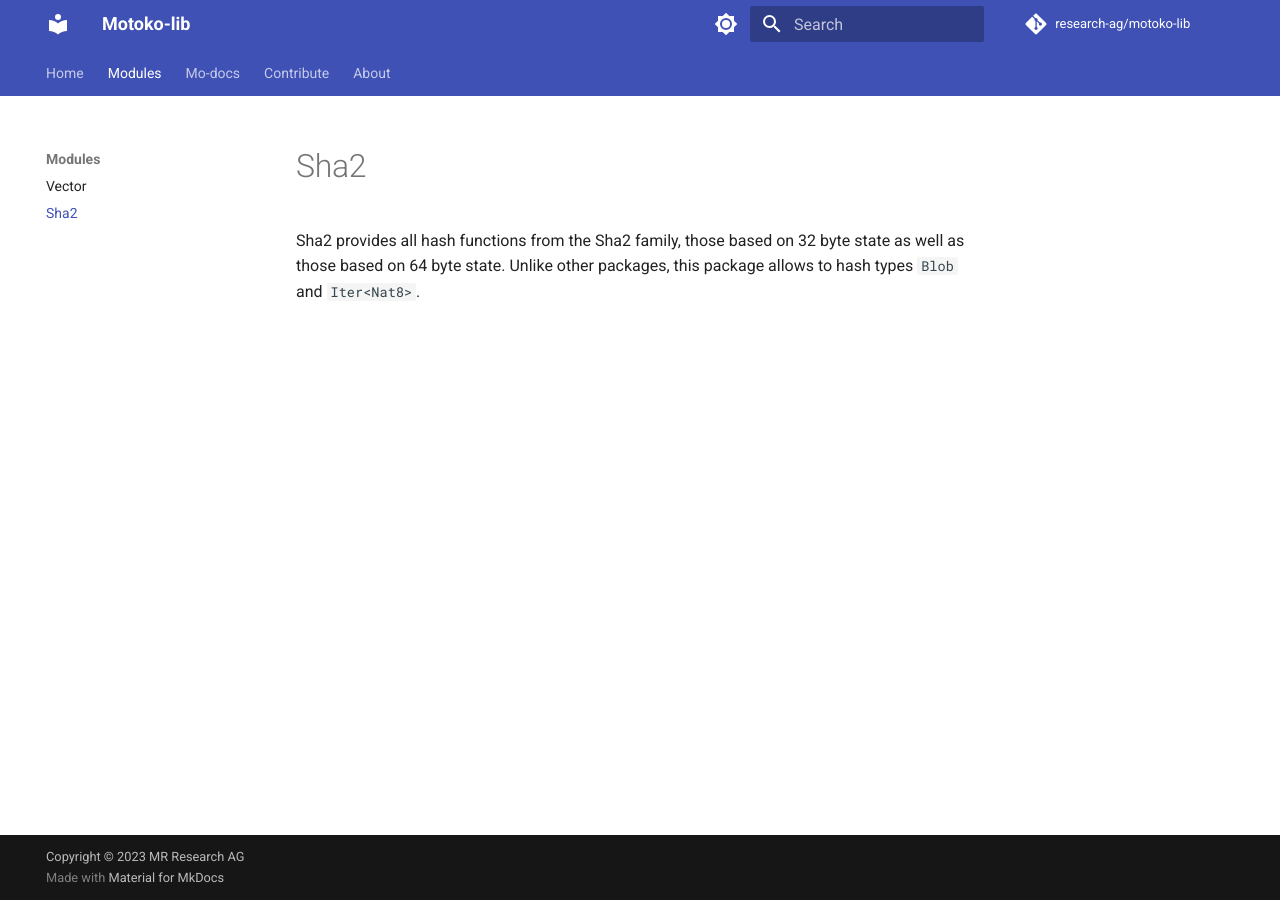
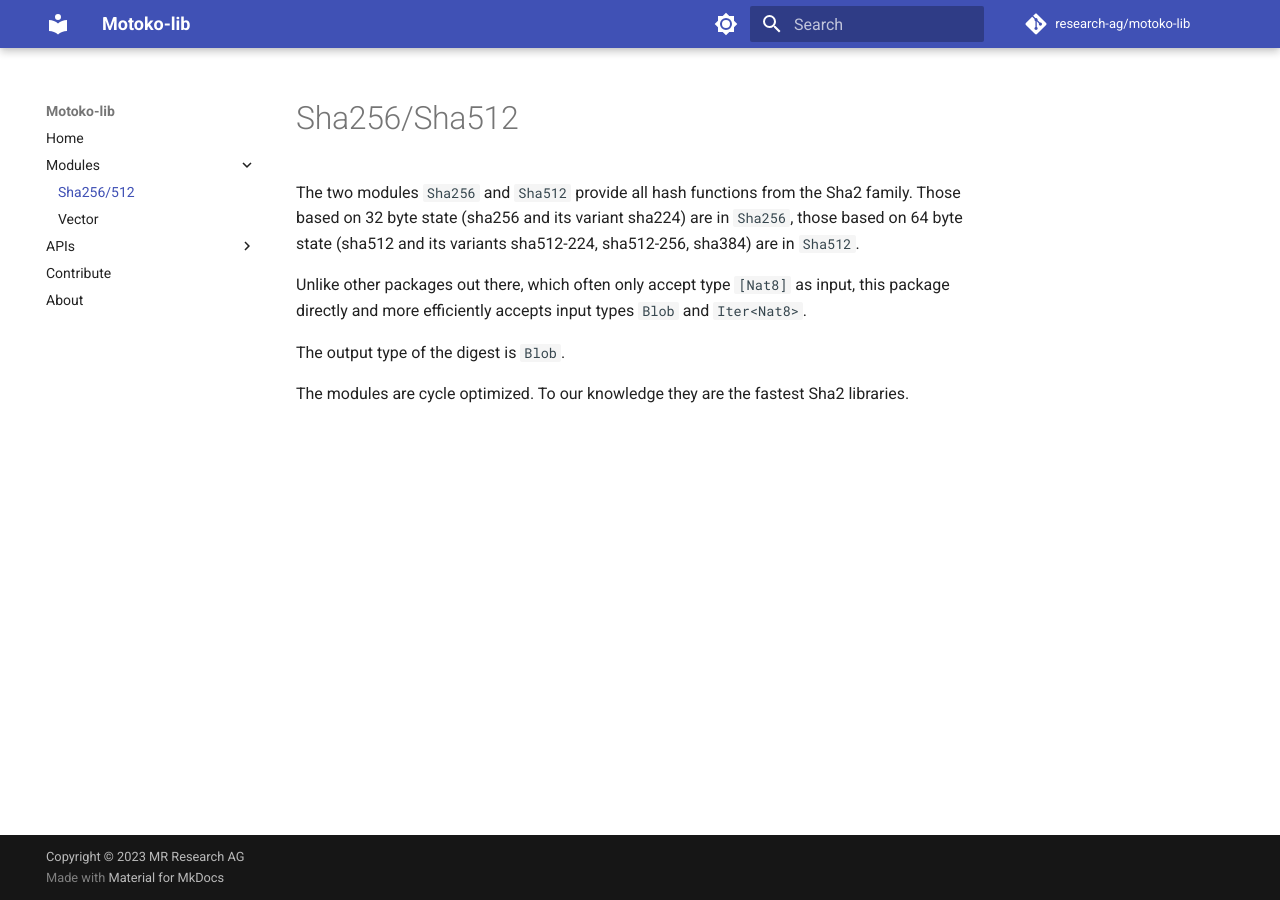
Before and after one commit to research-ag/motoko-lib, an MkDocs documentation site: the page built from docs/modules/sha2.md, in a window 1280 px wide. Built offline with MkDocs 1.6.1 and Material for MkDocs 9.7.7, drawn with Linux system fonts in a browser that asks for light colours; comment, search, counter and statistics services are not loaded.

Commit message:
Update docs

```diff
--- a/docs/modules/sha2.md
+++ b/docs/modules/sha2.md
@@ -1,4 +1,12 @@
-# Sha2
+# Sha256/Sha512
 
-Sha2 provides all hash functions from the Sha2 family, those based on 32 byte state as well as those based on 64 byte state.
-Unlike other packages, this package allows to hash types `Blob` and `Iter<Nat8>`.
+The two modules `Sha256` and `Sha512` provide all hash functions from the Sha2 family.
+Those based on 32 byte state (sha256 and its variant sha224) are in `Sha256`,
+those based on 64 byte state (sha512 and its variants sha512-224, sha512-256, sha384) are in `Sha512`.
+
+Unlike other packages out there, which often only accept type `[Nat8]` as input,
+this package directly and more efficiently accepts input types `Blob` and `Iter<Nat8>`.
+
+The output type of the digest is `Blob`.
+
+The modules are cycle optimized. To our knowledge they are the fastest Sha2 libraries.
--- a/mkdocs.yml
+++ b/mkdocs.yml
@@ -6,12 +6,12 @@ copyright: Copyright &copy; 2023 MR Research AG
 nav:
   - Home: home.md
   - Modules:
+    - Sha256/512: modules/sha2.md
     - Vector: modules/vector.md
-    - Sha2: modules/sha2.md
-  - Mo-docs:
-    - Vector: modoc/Vector.md
+  - APIs:
     - Sha256: modoc/Sha256.md
     - Sha512: modoc/Sha512.md
+    - Vector: modoc/Vector.md
   - Contribute: contribute.md
   - About: about.md
 theme:
@@ -23,7 +23,6 @@ theme:
     - navigation.indexes
     - navigation.instant
     - navigation.tracking
-    - navigation.tabs
   palette:
     - media: "(prefers-color-scheme: light)"
       scheme: default
```
Also changed, not shown: docs/about.md (+1 -1 lines), docs/home.md (+5 -4 lines), docs/modules/vector.md (+38 -9 lines).
